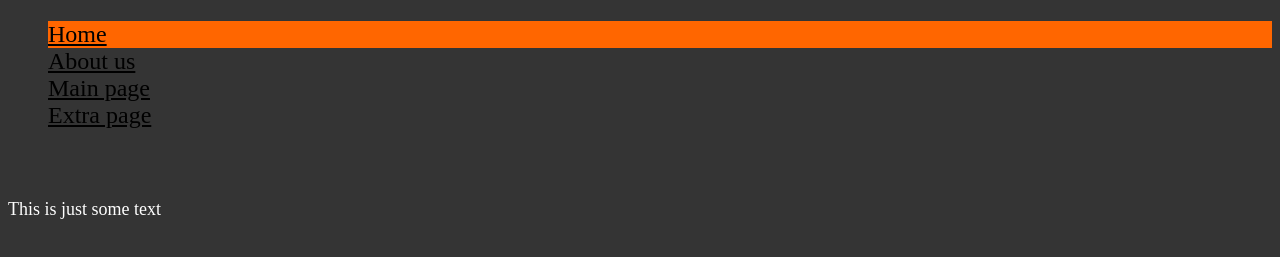
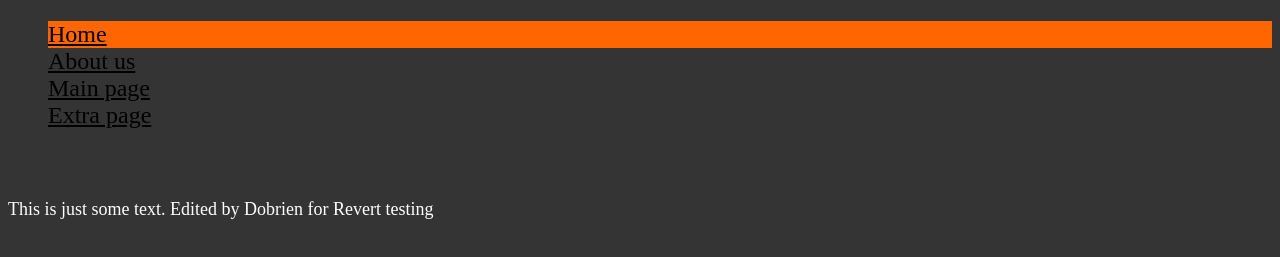
Before and after one commit to cdentesting/mergeTest, a plain HTML site: page index.html in a window 1280 px wide. Shown: the part 69-326 px from the top of the page. Drawn offline with nearby package versions, Linux system fonts and the light colour scheme.

Commit message:
THis is a change to index.html
Initial commit for revOld testing.
We want to go back to a time before this.

```diff
--- a/index.html
+++ b/index.html
@@ -18,6 +18,6 @@
 </ul>
 <br />
 <br />
-<p class="copy">This is just some text</p>
+<p class="copy">This is just some text. Edited by Dobrien for Revert testing</p>
 </body>
 </html>
```
